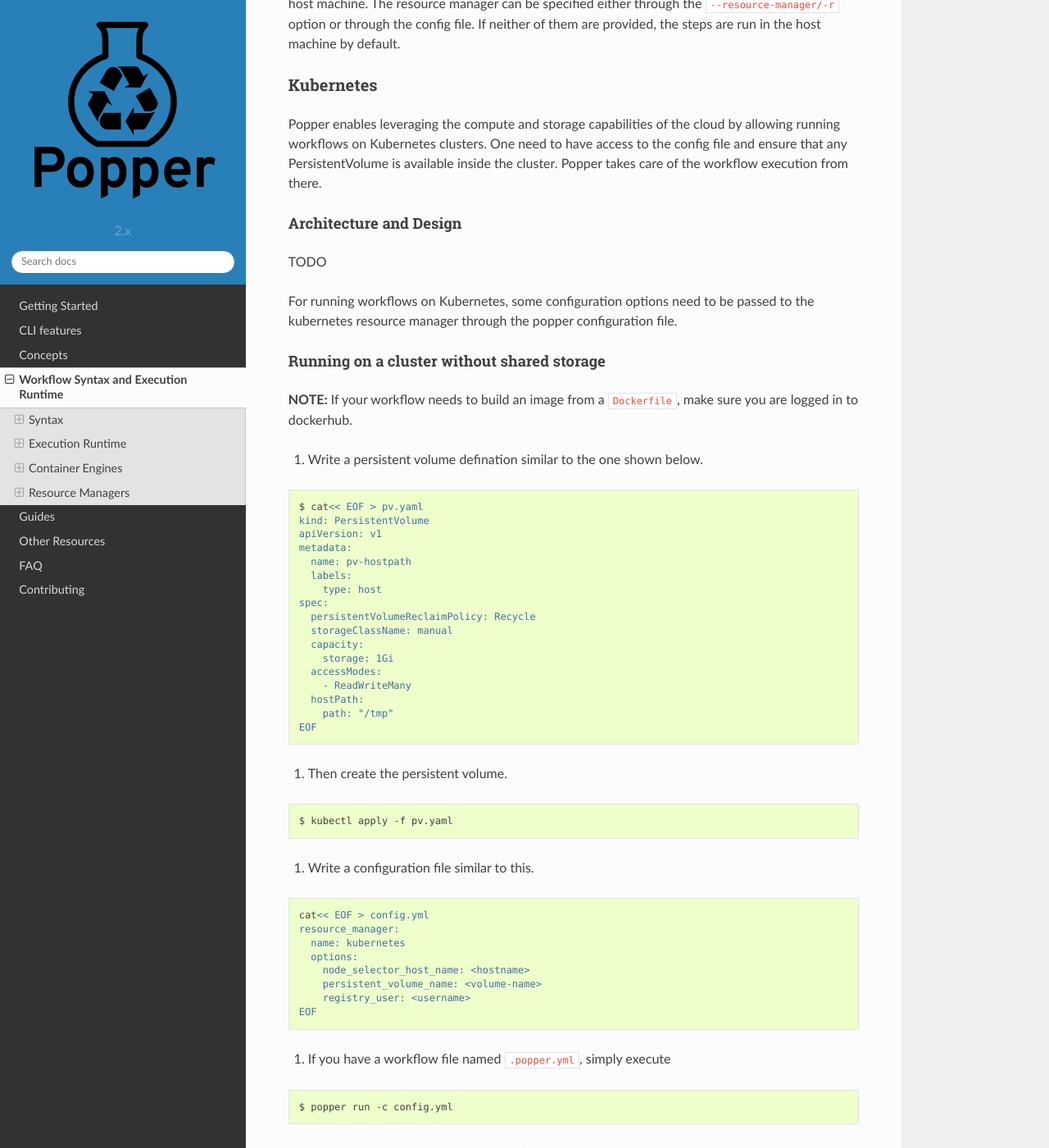
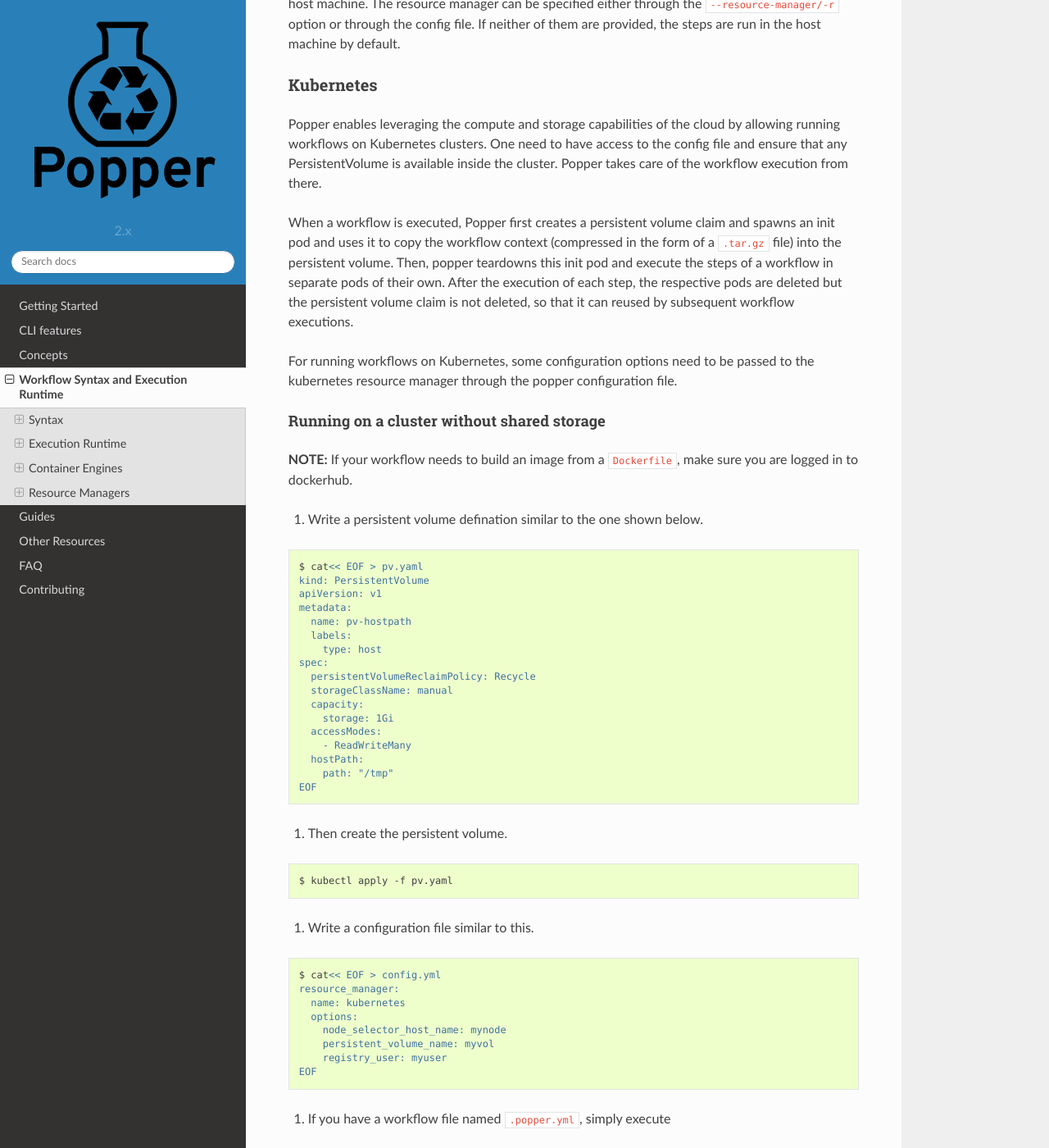
Before and after one commit to getpopper/popper, a Sphinx documentation site: the page built from docs/sections/cn_workflows.md, in a window 1280 px wide and 1400 px high, scrolled down 9107 px. Shown: the whole window at 82% size. Built offline with Sphinx 7.4.7 and the Read the Docs theme 2.0.0, drawn with Linux system fonts in a browser that asks for light colours.

Commit message:
add more desc of kubernetes runner in docs

````diff
--- a/docs/sections/cn_workflows.md
+++ b/docs/sections/cn_workflows.md
@@ -420,9 +420,7 @@ Popper enables leveraging the compute and storage capabilities of the cloud by a
 Kubernetes clusters. One need to have access to the config file and ensure that any PersistentVolume is available
 inside the cluster. Popper takes care of the workflow execution from there.
 
-#### Architecture and Design
-
-TODO
+When a workflow is executed, Popper first creates a persistent volume claim and spawns an init pod and uses it to copy the workflow context (compressed in the form of a `.tar.gz` file) into the persistent volume. Then, popper teardowns this init pod and execute the steps of a workflow in separate pods of their own. After the execution of each step, the respective pods are deleted but the persistent volume claim is not deleted, so that it can reused by subsequent workflow executions.
 
 For running workflows on Kubernetes, some configuration options need to be passed to the kubernetes resource manager through the popper configuration file.
 
@@ -459,13 +457,13 @@ $ kubectl apply -f pv.yaml
 
 3. Write a configuration file similar to this.
 ```bash
-cat<< EOF > config.yml
+$ cat<< EOF > config.yml
 resource_manager:
   name: kubernetes
   options:
-    node_selector_host_name: <hostname>
-    persistent_volume_name: <volume-name>
-    registry_user: <username>
+    node_selector_host_name: mynode
+    persistent_volume_name: myvol
+    registry_user: myuser
 EOF
 ```
 
````
